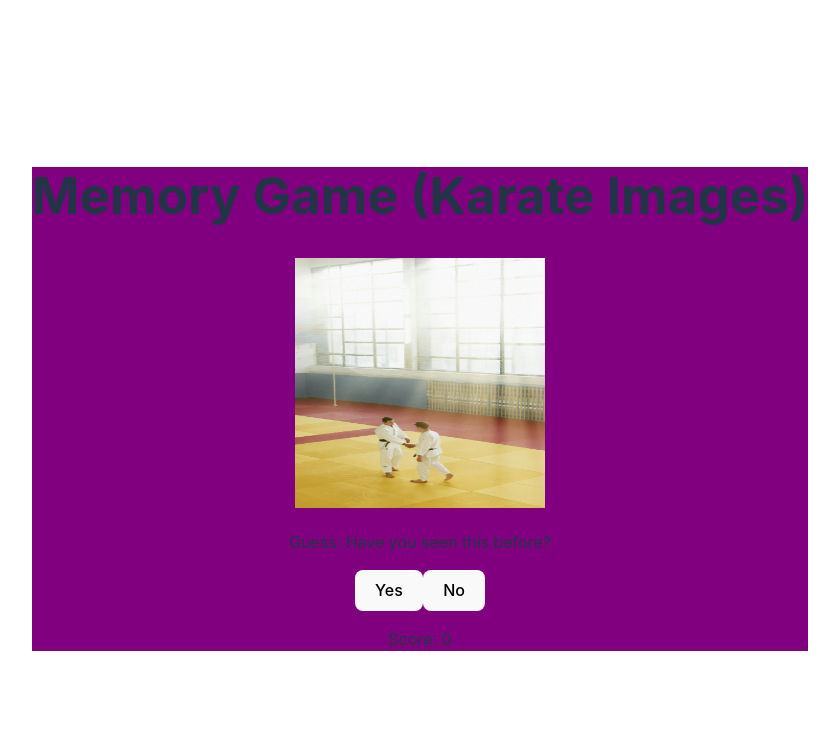
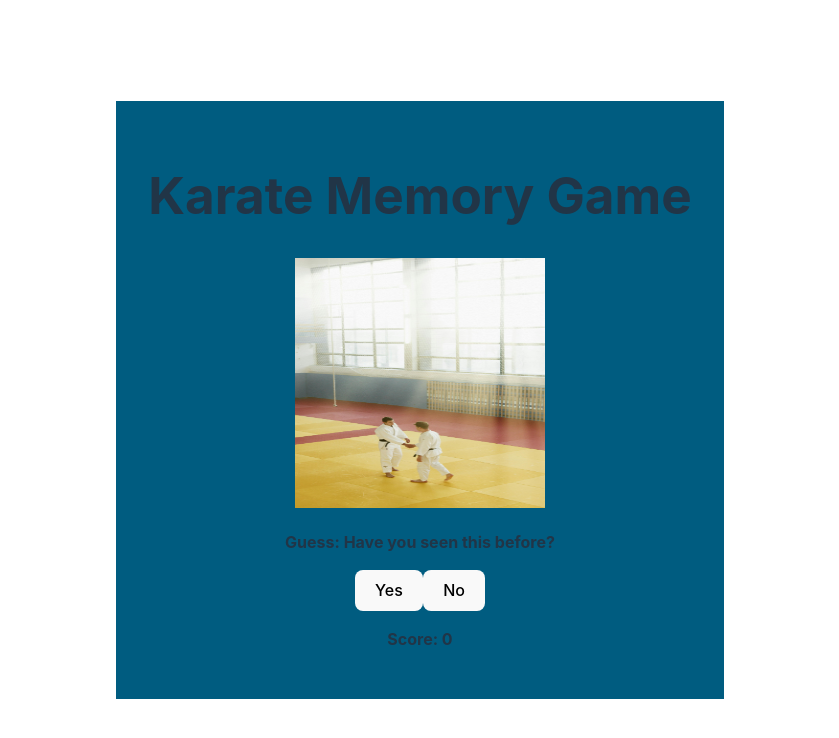
Before and after one commit to LouisGam/Memory-Game, a React (Vite) app: page / in a window 1280 px wide. Shown: the top 738 px of the page, without its empty margins (220-1059 px from the left). Built offline with nearby package versions, Linux system fonts and the light colour scheme.

Commit message:
finished projet

```diff
--- a/src/App.css
+++ b/src/App.css
@@ -23,5 +23,14 @@
 }
 
 .App {
-  background-color: purple;
+  padding: 2rem;
+  background-color: rgb(0, 92, 128);
 }
+
+.Guess {
+  font-weight: 700;
+  }
+
+.Score {
+font-weight: 700;
+}
--- a/src/App.jsx
+++ b/src/App.jsx
@@ -36,7 +36,7 @@ function App() {
     if (guess === currentCard.hasBeenSeen ) {
       setScore(prevScore => {
         let newScore = prevScore + 1;
-        if (newScore === 12) {
+        if (newScore === 5) {
           setUserWon(true);
         } else {
           }
@@ -57,6 +57,18 @@ function App() {
     setCurrentCard(allCards[randomIndex]);
   }
 
+  function resetGame() {
+    setScore(0);
+    setUserWon(false);
+    setAllCards(prev => prev.map((card) => {
+      return {
+        id:card.id,
+        filepath:card.filepath,
+        hasBeenSeen:false
+      };
+    }))
+  }
+
 
   useEffect(() => {
     //initialize the allCards state to populate with the filepaths and its initial mapped objects
@@ -72,17 +84,21 @@ function App() {
 
   return (
     <div className="App">
-      <h1>Memory Game (Karate Images)</h1>
+      <h1>Karate Memory Game</h1>
       {currentCard && ( // Only display card if available
         <div>
           <img src={currentCard.filepath} alt="Karate Image" style={{width:'250px', height:'250px'}} />
-          <p>Guess: Have you seen this before?</p>
+          <p className="Guess">Guess: Have you seen this before?</p>
           <button onClick={() => handleGuess(true)}>Yes</button>
           <button onClick={() => handleGuess(false)}>No</button>
         </div>
       )}
-      <p>Score: {score}</p>
-      {userWon ? (<h1>You Won Good Memory!</h1>) : ""}
+      <p className="Score"> Score: {score}</p>
+      {userWon ? (
+      <div>
+        <h1>You Won Good Memory!</h1>
+        <button onClick={() => {resetGame();}}>Play Again</button>
+      </div>) : ""}
     </div>
   );
 }
```
